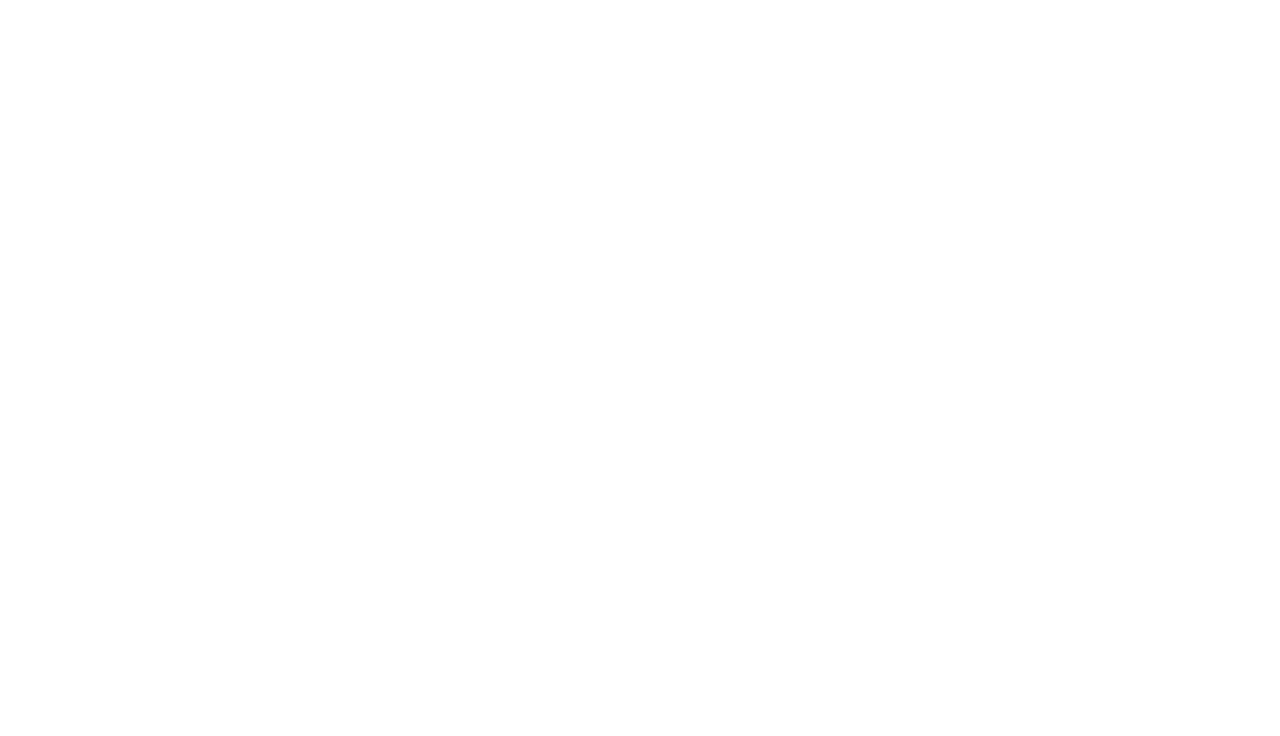
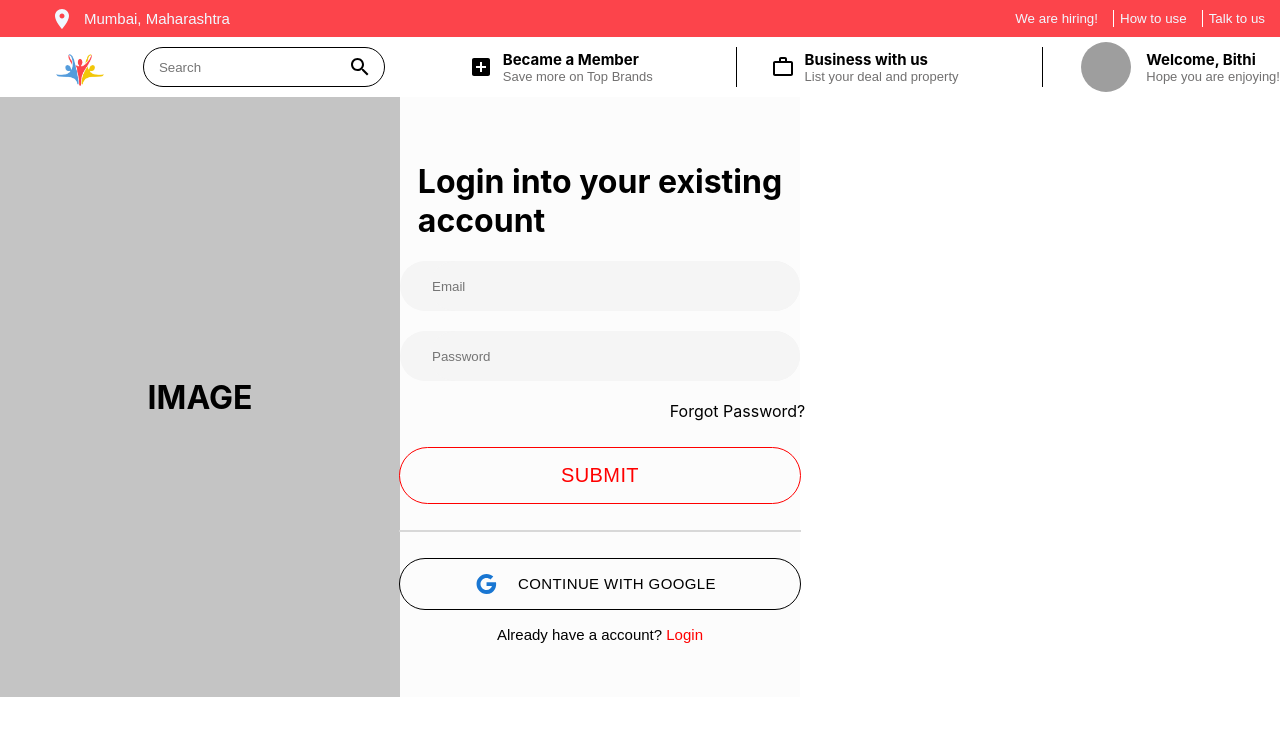
Before and after one commit to sazzad9911/simira-club-ui, a React (Create React App) app: page /Login in a window 1280 px wide. Before the commit this address had no page. Shown: the top 736 px of the page. Built offline with nearby package versions, Linux system fonts and the light colour scheme; grey boxes are pictures that could not be loaded.

Commit message:
log in test

```diff
--- a/src/App.js
+++ b/src/App.js
@@ -9,6 +9,7 @@
 } from "react-router-dom";
 import Home from './Screens/Home';
 import MyProfile from './Screens/MyProfile';
+import Login from "./Components/LogIn";
 
 function App() {
   return (
@@ -16,6 +17,7 @@
       <Routes>
         <Route path="/" element={<Home/>} />
         <Route path="/Profile" element={<MyProfile/>} />
+        <Route path="/Login" element={<Login/>}/>
       </Routes>
     </Router>
   );
--- /dev/null
+++ b/src/Components/LogIn.js
@@ -0,0 +1,54 @@
+import React from 'react';
+import Link from '@mui/material/Link';
+import '../Components/css/login.css'
+import Button from '@mui/material/Button';
+import GoogleIcon from '@mui/icons-material/Google';
+import Header from './Header';
+
+
+const Login = (props) => {
+
+    return (
+       <div>
+           <Header/>
+            <div className='loginbody'>
+
+            <div className='loginbodyleft'>
+                <h1>IMAGE</h1>
+            </div>
+            <div className='loginbodyright'>
+                <div className='loginbodyrightbody'>
+                    <h1>Login into your existing <br></br> account</h1>
+                    <div className='textinputview'>
+                        <input className='textinput' type='email' placeholder='Email' />
+
+                    </div>
+                    <div className='textinputview'>
+                        <input className='textinput' type='password' placeholder='Password' />
+                    </div>
+                    <div className='forgotPlink'>
+                        <Link underline="none" color="black" href="#">Forgot Password?</Link>
+                    </div>
+                    <Button >
+                        <div className='loginButton'>
+                            <p className='submitText'>SUBMIT</p>
+                        </div>
+                    </Button>
+                    <div className='underline'>
+
+                    </div>
+                    <Button >
+                    <div className='googleButton'>
+                        <GoogleIcon></GoogleIcon>
+                        <p className='googleText'>Continue with Google</p>
+                    </div>
+                    </Button>
+                    <p>Already have a account? <Link underline="none" color="red" href="#">Login</Link></p>
+                </div>
+            </div>
+        </div>
+       </div>
+    );
+};
+
+export default Login;
--- /dev/null
+++ b/src/Components/css/login.css
@@ -0,0 +1,92 @@
+.loginbody {
+    width: 100%;
+    display: flex;
+    flex-wrap: wrap;
+}
+
+.loginbodyleft {
+    width: 400px;
+    height: 600px;
+    background-color: #C4C4C4;
+    display: flex;
+    justify-content: center;
+    align-items: center;
+}
+
+.loginbodyright {
+    width: 400px;
+    height: 600px;
+    background-color: rgb(252, 252, 252);
+    display: flex;
+    justify-content: center;
+    align-items: center;
+}
+.loginbodyrightbody{
+    display: flex;
+    flex-direction: column;
+    align-items: center;
+    justify-content: center;
+}
+.loginbodyrightbody h1{
+    text-align: left;
+}
+
+.textinputview {
+    width: 400px;
+    height: 50px;
+    display: flex;
+    border-radius: 30px;
+    background-color: #F5F5F5;
+    border: none;
+    margin-bottom: 20px;
+}
+
+.textinput {
+    width: 400px;
+    background-color:#F5F5F5 ;
+    outline: none;
+    border: none;
+    border-radius: 30px;
+    margin-left: 30px;
+}
+.forgotPlink{
+    margin-left: 275px;
+}
+.loginButton{
+    width: 400px;
+    height: 55px;
+    border: 1px solid red;
+    border-radius: 30px;
+    text-align: center;
+    align-items: center;
+    margin-top: 20px;
+}
+.submitText{
+    color: red;
+    font-weight: 300;
+    font-size: 20px;
+}
+.underline{
+    width: 400px;
+    border: 1px solid #D8D8D8;
+    height: 0px;
+    margin-top: 20px;
+    margin-bottom: 20px;
+}
+.googleButton{
+    width: 400px;
+    height: 50px;
+    border-radius: 30px;
+    display: flex;
+    justify-content: center;
+    text-align: center;
+    align-items: center;
+    border: 1px solid black;
+    border-radius: 30px;
+}
+.googleText{
+    color: #000000;
+    font-weight: 400;
+    font-size: 15px;
+    margin-left: 20px;
+}
--- a/src/Screens/Home.js
+++ b/src/Screens/Home.js
@@ -22,7 +22,6 @@
 import ArrowCircleRightSharpIcon from '@mui/icons-material/ArrowCircleRightSharp';
 import Button from '@mui/material/Button';
 import './css/Home.css'
-
 
 
 const Home = () => {
```
